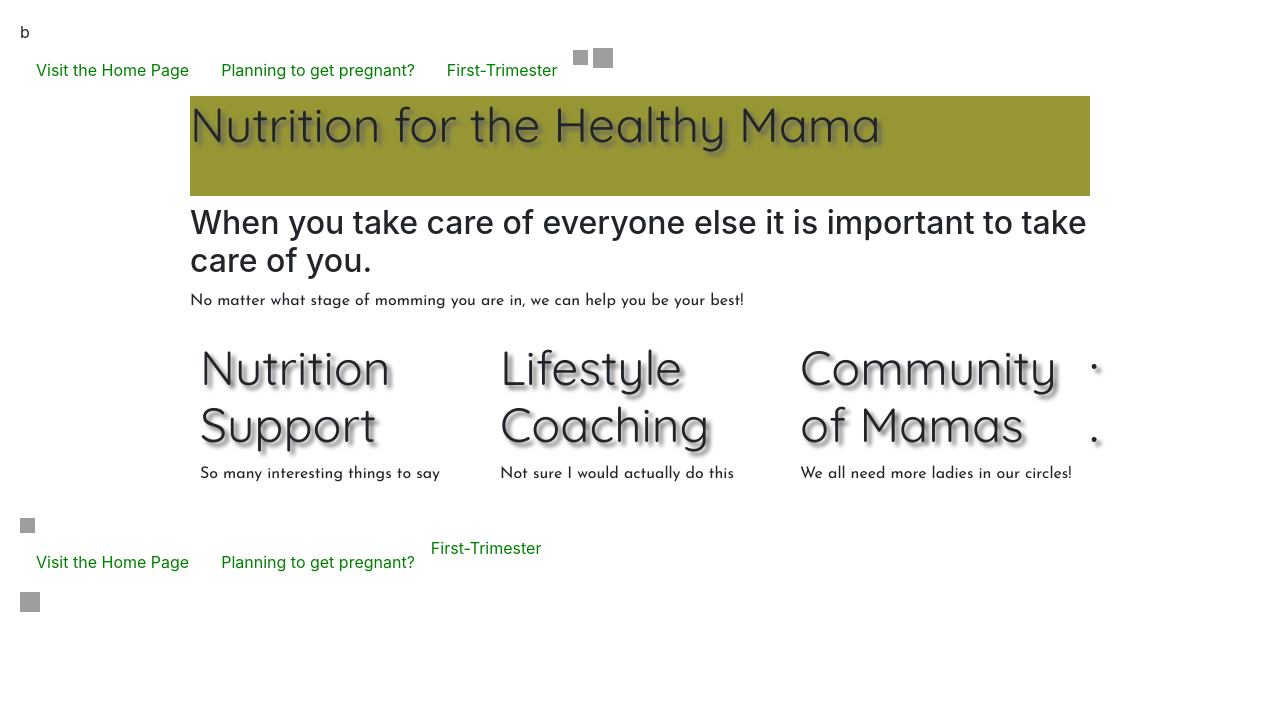
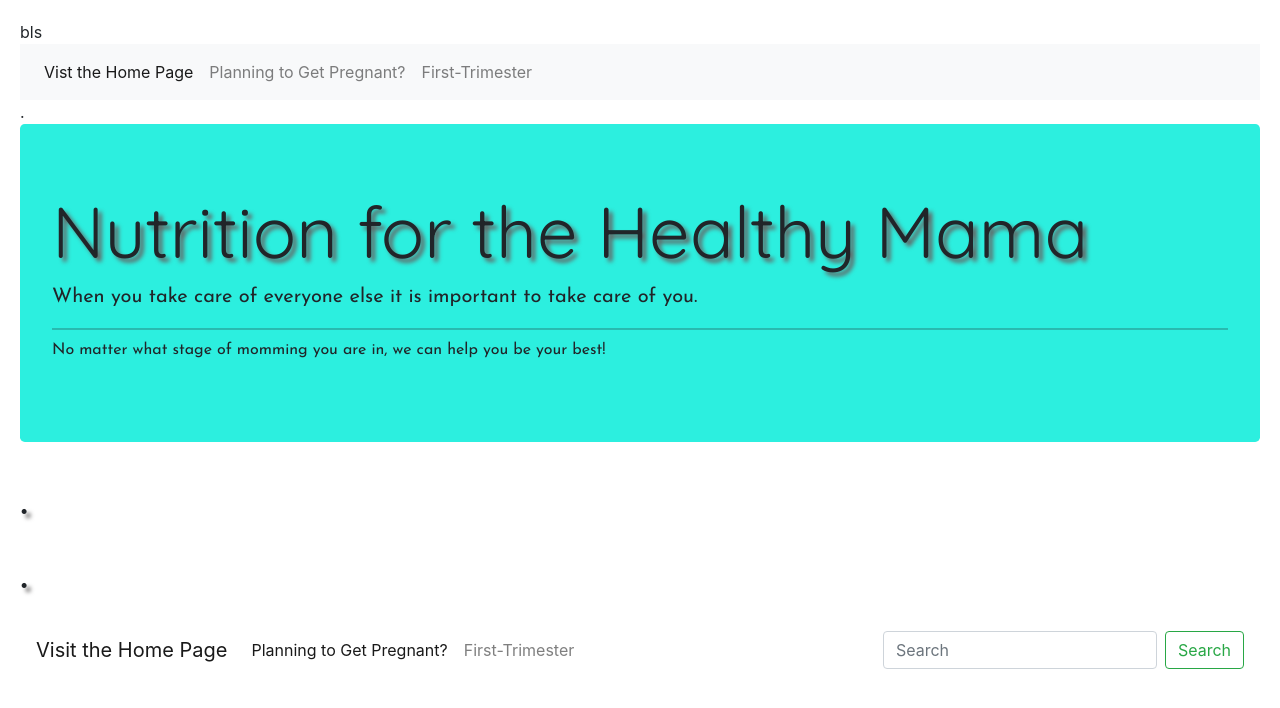
Before and after one commit to ClairePNov/TTS-TA, a plain HTML site: page Wk2/Week2Day2/Multi-page/Nutrition.html in a window 1280 px wide. Drawn offline with nearby package versions, Linux system fonts and the light colour scheme; grey boxes are pictures that could not be loaded.

Commit message:
update personal with bootstrap

```diff
--- a/Wk2/Week2Day2/Multi-page/Nutrition.html
+++ b/Wk2/Week2Day2/Multi-page/Nutrition.html
@@ -6,15 +6,33 @@
         <meta http-equiv="X-UA-Compatible" content="IE=edge">
         <meta name="viewport" content="width=device-width, initial-scale=1.0">
         <title>Nutrition for the Healthy Mama</title>
+        <link rel="stylesheet" href="https://stackpath.bootstrapcdn.com/bootstrap/5.0.0-alpha1/css/bootstrap.min.css" integrity="sha384-r4NyP46KrjDleawBgD5tp8Y7UzmLA05oM1iAEQ17CSuDqnUK2+k9luXQOfXJCJ4I" crossorigin="anonymous">
+        <script src="https://cdn.jsdelivr.net/npm/popper.js@1.16.0/dist/umd/popper.min.js" integrity="sha384-Q6E9RHvbIyZFJoft+2mJbHaEWldlvI9IOYy5n3zV9zzTtmI3UksdQRVvoxMfooAo" crossorigin="anonymous"></script>
+        <script src="https://stackpath.bootstrapcdn.com/bootstrap/5.0.0-alpha1/js/bootstrap.min.js" integrity="sha384-oesi62hOLfzrys4LxRF63OJCXdXDipiYWBnvTl9Y9/TRlw5xlKIEHpNyvvDShgf/" crossorigin="anonymous"></script>
         <link rel="stylesheet" href="https://cdn.jsdelivr.net/npm/bootstrap@4.5.3/dist/css/bootstrap.min.css" integrity="sha384-TX8t27EcRE3e/ihU7zmQxVncDAy5uIKz4rEkgIXeMed4M0jlfIDPvg6uqKI2xXr2" crossorigin="anonymous">
         <link rel="stylesheet" href="/TTS-TA/Wk2/Week2Day2/Multi-page/styles.css">
         <link href="https://fonts.googleapis.com/css2?family=Quicksand&display=swap" rel="stylesheet">
-        <link href="https://fonts.googleapis.com/css2?family=Josefin+Sans&family=Quicksand&display=swap" rel="stylesheet">b
+        <link href="https://fonts.googleapis.com/css2?family=Josefin+Sans&family=Quicksand&display=swap" rel="stylesheet">bls
+
     </head>
 
     <body>
         <header>
-            <div class="flex-container" id="navbar">
+            <div>
+                <!--bootstrap nav bar-->
+                <nav class="navbar navbar-expand navbar-light bg-light">
+                    <div class="nav navbar-nav">
+                        <a class="nav-item nav-link active" href="/TTS-TA/Wk2/Week2Day2/Multi-page/Nutrition.html">Vist the Home Page
+                            <span class="sr-only">(current)</span>
+                        </a>
+                        <a class="nav-item nav-link" href="/TTS-TA/Wk2/Week2Day2/Multi-page/PreparingtobeMama.html">Planning to Get Pregnant?</a>
+                        <a class="nav-item nav-link" href="/TTS-TA/Wk2/Week2Day2/Multi-page/First-Trimester.html">First-Trimester</a>
+                    </div>
+                </div>
+            </nav>
+        </div>
+
+        <!-- <div class="flex-container" id="navbar">
                         <nav class:"navigation">
                             <a href="#" id="menu-icon"></a>
                             <ul>
@@ -31,10 +49,17 @@
                                 <img src="http://www.clker.com/cliparts/5/j/r/G/y/p/shopping-cart-icon.svg" alt="Cart Icon" width="20" height="20">
                             </ul>
                         </nav>
-            </div>
-        </header>
-
-        <div id="container">
+                    </div>-->
+    </body>
+</html></header><!--bootstrap jumbo tron-->.<div class="jumbotron" >
+<h1 class="display-3" id="Nutr for Mama">Nutrition for the Healthy Mama</h1>
+<p class="lead">When you take care of everyone else it is important to take care of you.
+</p>
+<hr class="my-2">
+<p id="stage for mama">No matter what stage of momming you are in, we can help you be your best!</p>
+<p
+    class="lead"><!-- <a class="btn btn-primary btn-lg" href="Jumbo action link" role="button">Jumbo action name</a>-->
+</p></div><!--<div id="container">
                 <h1 id="h11">
                     Nutrition for the Healthy Mama
                 </h1>
@@ -55,14 +80,34 @@
                     <h1>Community of Mamas</h1>
                     <p>We all need more ladies in our circles!</p>
                 </div>
+            </div>--><h1>
+<p>.</p>
+<p>.</p></h1><div>
+<div class="footer">
+  <nav class="navbar navbar-expand navbar-light bg-faded">
+      <a class="navbar-brand" href="/TTS-TA/Wk2/Week2Day2/Multi-page/Nutrition.html">Visit the Home Page</a>
+      <ul class="navbar-nav mr-auto mt-2 mt-lg-0">
+          <li class="nav-item active">
+              <a class="nav-link" href="/TTS-TA/Wk2/Week2Day2/Multi-page/PreparingtobeMama.html"> Planning to Get Pregnant?<span class="sr-only">(current)</span></a>
+          </li>
+          <li class="nav-item">
+              <a class="nav-link" href="/TTS-TA/Wk2/Week2Day2/Multi-page/First-Trimester.html">First-Trimester</a>
+          </li>
+          <!--<li class="nav-item dropdown">
+              <a class="nav-link dropdown-toggle" href="#" id="dropdownId" data-toggle="dropdown" aria-haspopup="true" aria-expanded="false">Dropdown</a>
+              <div class="dropdown-menu" aria-labelledby="dropdownId">
+                  <a class="dropdown-item" href="#">Action 1</a>
+                  <a class="dropdown-item" href="#">Action 2</a>
               </div>
-
-        <h1>
-            <p>.</p>
-            <p>.</p>
-        </h1>
-        <div>
-            <footer id="footer">
+          </li>-->
+      </ul>
+      <form class="form-inline my-2 my-lg-0">
+          <input class="form-control mr-sm-2" type="text" placeholder="Search">
+          <button class="btn btn-outline-success my-2 my-sm-0" type="submit">Search</button>
+      </form>
+  </nav>
+</div>
+<!--<footer id="footer">
     <img src="https://openclipart.org/image/800px/svg_to_png/213239/Search-icon.png" alt="Search Icon" width="15" height="15">
     <ul>
         <li>
@@ -74,9 +119,4 @@
         <a href="/TTS-TA/Wk2/Week2Day2/Multi-page/First-Trimester.html">First-Trimester</a>
     </li>
 </ul>
-            <img src="http://www.clker.com/cliparts/5/j/r/G/y/p/shopping-cart-icon.svg" alt="Cart Icon" width="20" height="20">
-
-        </footer>
-    </div>
-    </body>
-</html></body></html>
+<img src="http://www.clker.com/cliparts/5/j/r/G/y/p/shopping-cart-icon.svg" alt="Cart Icon" width="20" height="20"></footer></div></body></html></body></html>-->
--- a/Wk2/Week2Day2/Multi-page/styles.css
+++ b/Wk2/Week2Day2/Multi-page/styles.css
@@ -185,3 +185,8 @@ footer {
 .img {
   align: inline;
 }
+#nutr-for-mama{
+  font-family:'Trebuchet MS', 'Lucida Sans Unicode', 'Lucida Grande', 'Lucida Sans', Arial, sans-serif !important;
+}
+.jumbotron{
+  background-color: #2cefdf!important;}
```
Lines whose indentation alone changed are shown as unchanged.
